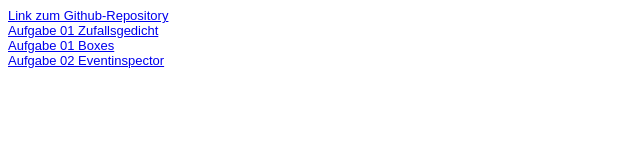
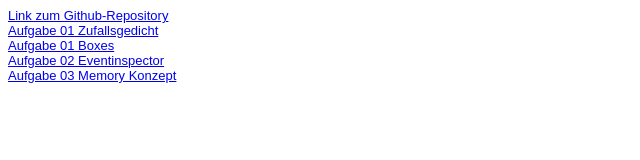
Before and after one commit to TimNees/EIA2-WS2021, a plain HTML site: page Steckbrief/steckbrief.htm in a window 1280 px wide. Shown: the whole page, without its empty margins (0-640 px from the left). Drawn offline with Linux system fonts and the light colour scheme.

Commit message:
Update steckbrief.htm

```diff
--- a/Steckbrief/steckbrief.htm
+++ b/Steckbrief/steckbrief.htm
@@ -15,6 +15,7 @@
 	<a href="https://github.com/TimNees/EIA2-WS2021" target="_blank">Link zum Github-Repository </a> <br>
 	<a href="https://timnees.github.io/EIA2-WS2021/A01_Zufallsgedicht/A01_Zufallsgedicht.html" target="_blank">Aufgabe 01 Zufallsgedicht </a> <br>
 	<a href="https://timnees.github.io/EIA2-WS2021/A01_Boxes/L01_Boxes.pdf" target="_blank">Aufgabe 01 Boxes </a><br>
-	<a href="https://timnees.github.io/EIA2-WS2021/A02_Eventinspector/A02_Eventinspector.html" target="_blank">Aufgabe 02 Eventinspector </a>
+	<a href="https://timnees.github.io/EIA2-WS2021/A02_Eventinspector/A02_Eventinspector.html" target="_blank">Aufgabe 02 Eventinspector </a> <br>
+	<a href="https://timnees.github.io/EIA2-WS2021/A03_Eventinspector/Konzept_Memory.pdf" target="_blank">Aufgabe 03 Memory Konzept </a> <br>
 </body>
 </html>
```
